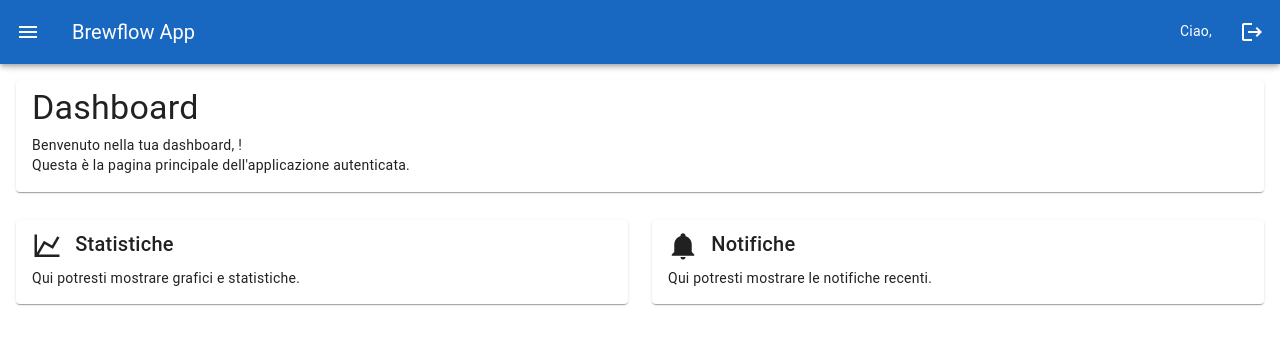
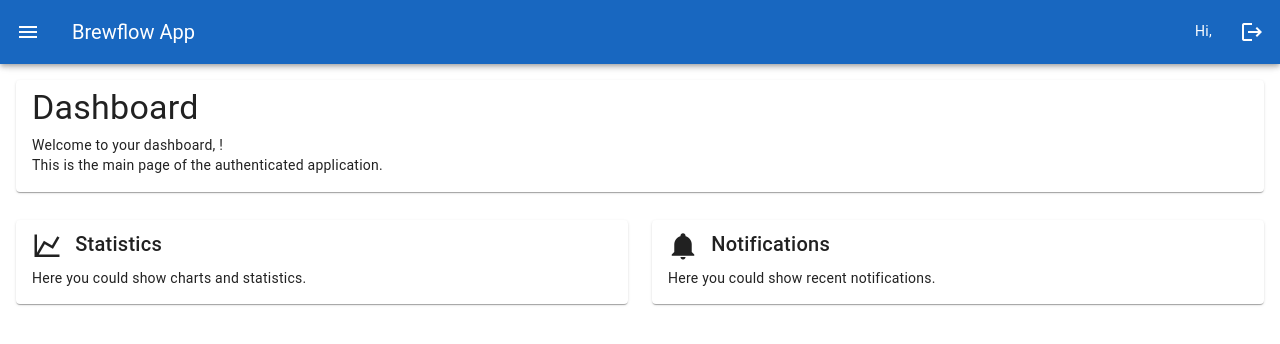
Before and after one commit to enibrn/brewflow, a Nuxt app: page / in a window 1280 px wide. Shown: the top 344 px of the page. Built offline with nearby package versions, Linux system fonts and the light colour scheme; no server answers.

Commit message:
feat: update authentication and layout components to use English text

```diff
--- a/app/composables/useAuth.ts
+++ b/app/composables/useAuth.ts
@@ -1,15 +1,14 @@
 export const useAuth = () => {
   const user = useState<{ username: string } | null>('auth.user', () => null)
   const isLoggedIn = computed(() => !!user.value)
-
   const login = async (username: string, password: string) => {
-    // Simulazione autenticazione - username e password devono essere "demo"
+    // Authentication simulation - username and password must be "demo"
     if (username === 'demo' && password === 'demo') {
       user.value = { username: 'demo' }
       await navigateTo('/')
       return { success: true }
     } else {
-      return { success: false, error: 'Credenziali non valide' }
+      return { success: false, error: 'Invalid credentials' }
     }
   }
 
--- a/app/layouts/default.vue
+++ b/app/layouts/default.vue
@@ -9,7 +9,7 @@
     > <v-app-bar-nav-icon @click="drawer = !drawer" />
       <v-toolbar-title>Brewflow App</v-toolbar-title>
       <v-spacer />
-      <span class="mr-4 text-body-2">Ciao, {{ user?.username }}</span>
+      <span class="mr-4 text-body-2">Hi, {{ user?.username }}</span>
       <v-btn
         icon
         @click="logout"
@@ -30,7 +30,7 @@
         />
         <v-list-item
           prepend-icon="mdi-cog"
-          title="Impostazioni"
+          title="Settings"
           to="/settings"
         />
       </v-list>
--- a/app/layouts/guest.vue
+++ b/app/layouts/guest.vue
@@ -1,7 +1,6 @@
 <template>
   <v-app>
-    <v-main>
-      <!-- Hero Section per Login/Register -->
+    <v-main> <!-- Hero Section for Login/Register -->
       <v-container
         fluid
         class="fill-height"
@@ -17,10 +16,9 @@
             md="6"
             lg="4"
           >
-            <v-card class="elevation-8">
-              <v-card-title class="text-center pa-6">
+            <v-card class="elevation-8"> <v-card-title class="text-center pa-6">
                 <h1 class="text-h4">Brewflow</h1>
-                <p class="text-subtitle-1 mt-2">Benvenuto nella tua app</p>
+                <p class="text-subtitle-1 mt-2">Welcome to your app</p>
               </v-card-title>
               <v-card-text class="pa-6">
                 <slot />
@@ -37,7 +35,7 @@
   setup
   lang="ts"
 >
-// Layout per pagine non autenticate (login, register, ecc.)
+// Layout for non-authenticated pages (login, register, etc.)
 </script>
 
 <style scoped>
--- a/app/middleware/auth.ts
+++ b/app/middleware/auth.ts
@@ -1,12 +1,12 @@
 export default defineNuxtRouteMiddleware((to) => {
   const { isLoggedIn } = useAuth()
 
-  // Se l'utente non è autenticato e sta cercando di accedere a una pagina protetta
+  // If the user is not authenticated and trying to access a protected page
   if (!isLoggedIn.value && to.path !== '/login') {
     return navigateTo('/login')
   }
 
-  // Se l'utente è autenticato e sta cercando di accedere alla pagina di login
+  // If the user is authenticated and trying to access the login page
   if (isLoggedIn.value && to.path === '/login') {
     return navigateTo('/')
   }
--- a/app/pages/index.vue
+++ b/app/pages/index.vue
@@ -7,8 +7,8 @@
             <h1 class="text-h4">Dashboard</h1>
           </v-card-title>
           <v-card-text>
-            <p>Benvenuto nella tua dashboard, {{ user?.username }}!</p>
-            <p>Questa è la pagina principale dell'applicazione autenticata.</p>
+            <p>Welcome to your dashboard, {{ user?.username }}!</p>
+            <p>This is the main page of the authenticated application.</p>
           </v-card-text>
         </v-card>
       </v-col>
@@ -22,10 +22,10 @@
         <v-card>
           <v-card-title>
             <v-icon class="mr-2">mdi-chart-line</v-icon>
-            Statistiche
+            Statistics
           </v-card-title>
           <v-card-text>
-            <p>Qui potresti mostrare grafici e statistiche.</p>
+            <p>Here you could show charts and statistics.</p>
           </v-card-text>
         </v-card>
       </v-col>
@@ -36,10 +36,10 @@
         <v-card>
           <v-card-title>
             <v-icon class="mr-2">mdi-bell</v-icon>
-            Notifiche
+            Notifications
           </v-card-title>
           <v-card-text>
-            <p>Qui potresti mostrare le notifiche recenti.</p>
+            <p>Here you could show recent notifications.</p>
           </v-card-text>
         </v-card>
       </v-col>
@@ -51,7 +51,7 @@
   setup
   lang="ts"
 >
-// Applica il middleware di autenticazione
+// Apply authentication middleware
 definePageMeta({
   middleware: 'auth'
 })
--- a/app/pages/login.vue
+++ b/app/pages/login.vue
@@ -27,9 +27,7 @@
         class="mb-4"
       >
         {{ errorMessage }}
-      </v-alert>
-
-      <v-btn
+      </v-alert> <v-btn
         type="submit"
         color="primary"
         block
@@ -37,15 +35,13 @@
         :loading="loading"
         class="mt-4"
       >
-        Accedi
+        Login
       </v-btn>
     </v-form>
 
-    <v-divider class="my-4" />
-
-    <v-card-text class="text-center">
+    <v-divider class="my-4" /> <v-card-text class="text-center">
       <p class="text-caption">
-        Usa <strong>demo</strong> come username e password per accedere
+        Use <strong>demo</strong> as username and password to login
       </p>
     </v-card-text>
   </div>
@@ -55,7 +51,7 @@
   setup
   lang="ts"
 >
-// Usa il layout guest per questa pagina
+// Use guest layout for this page
 definePageMeta({
   layout: 'guest'
 })
@@ -68,21 +64,20 @@ const loading = ref(false)
 const errorMessage = ref('')
 
 const rules = {
-  required: (value: string) => !!value || 'Campo obbligatorio'
+  required: (value: string) => !!value || 'Required field'
 }
 
 const handleLogin = async () => {
   loading.value = true
   errorMessage.value = ''
-
   try {
     const result = await login(username.value, password.value)
     if (!result.success) {
-      errorMessage.value = result.error || 'Errore durante il login'
+      errorMessage.value = result.error || 'Login error'
     }
   } catch (error) {
     console.error('Login error:', error)
-    errorMessage.value = 'Errore durante il login'
+    errorMessage.value = 'Login error'
   } finally {
     loading.value = false
   }
```
